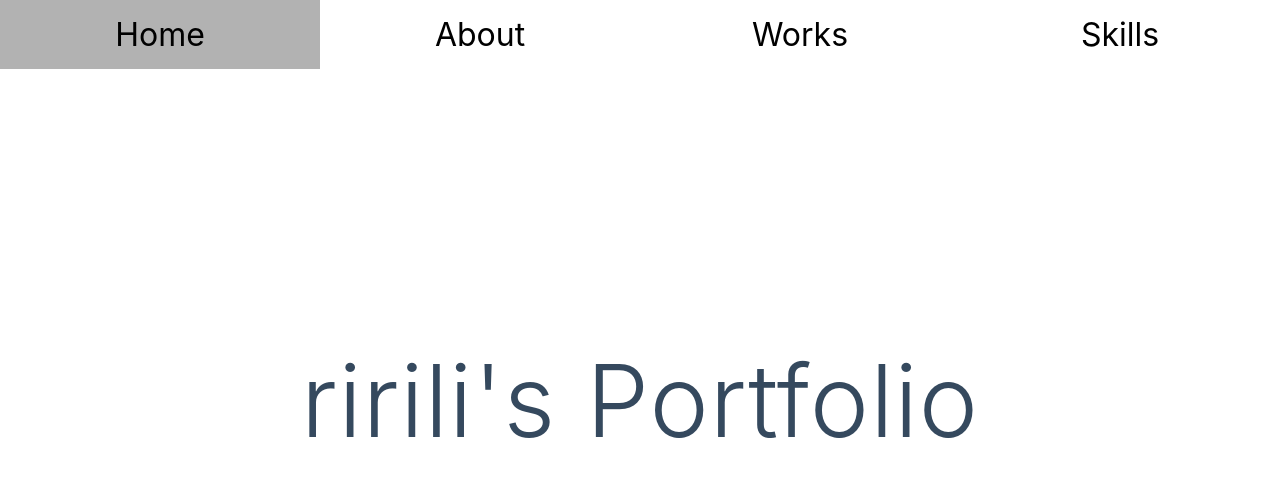
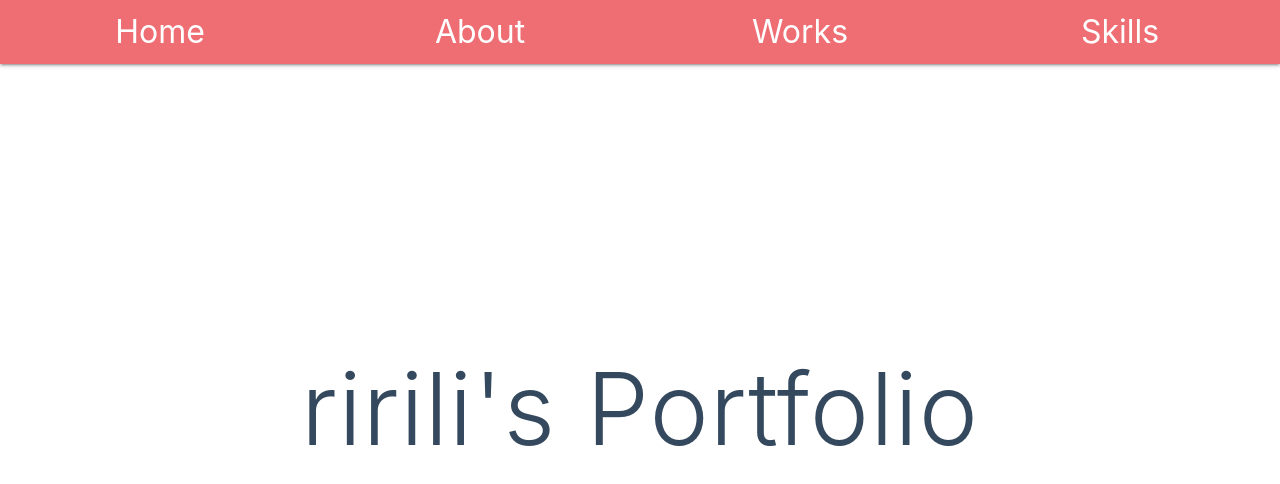
Before and after one commit to ririli47/portfolio, a Nuxt app: page / in a window 1280 px wide. Shown: the top 484 px of the page. Built offline with nearby package versions, Linux system fonts and the light colour scheme.

Commit message:
add materialize.css

```diff
--- a/components/MyHeader.vue
+++ b/components/MyHeader.vue
@@ -31,11 +31,11 @@
 
     .header--menu li {
         flex: 1;
+        margin-bottom: 10px;
     }
 
     .header--menu a {
         display: block;
-        padding: 15px;
         color: inherit;
         font-size: 2rem;
         text-decoration: none;
--- a/nuxt.config.js
+++ b/nuxt.config.js
@@ -10,7 +10,11 @@ module.exports = {
       { hid: 'description', name: 'description', content: 'ririli&apos;s portfolio' }
     ],
     link: [
-      { rel: 'icon', type: 'image/x-icon', href: '/favicon.ico' }
+      { rel: 'icon', type: 'image/x-icon', href: '/favicon.ico' },
+      { rel: 'stylesheet', href: 'https://cdnjs.cloudflare.com/ajax/libs/materialize/1.0.0-rc.2/css/materialize.min.css' }
+    ],
+    scripts: [
+      { src: 'https://cdnjs.cloudflare.com/ajax/libs/materialize/1.0.0-rc.2/js/materialize.min.js' }
     ]
   },
   /*
```
